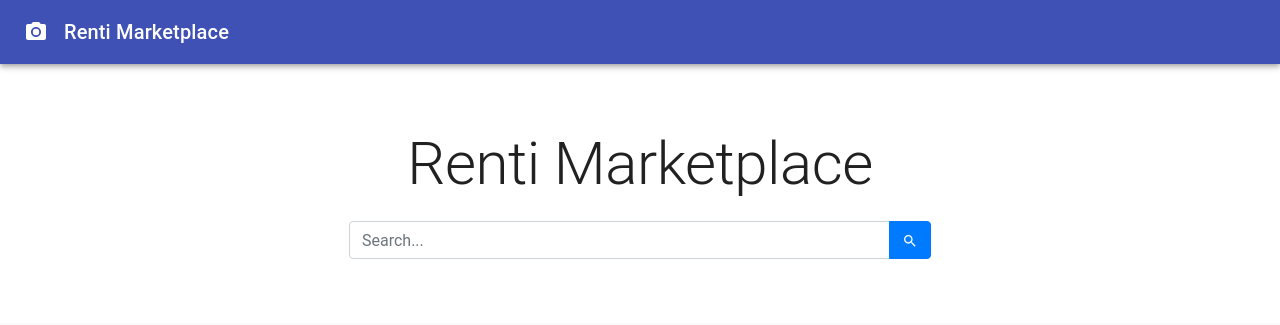
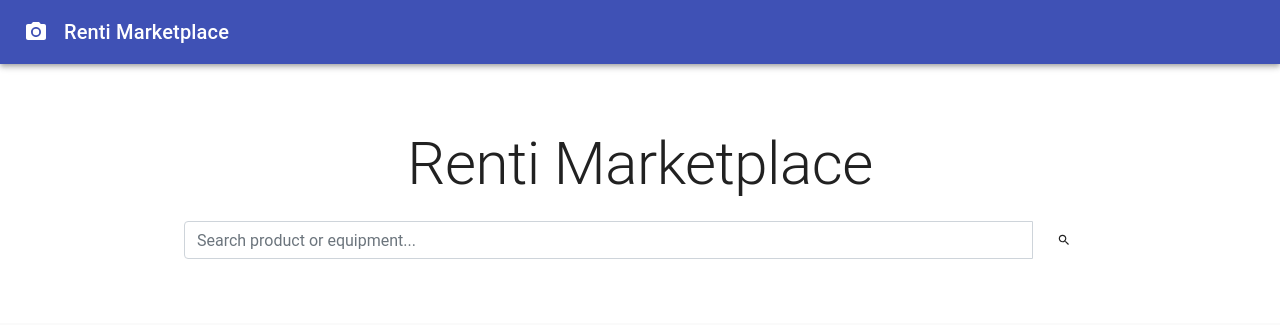
Before and after one commit to renti-software/frontend-web, a React (Create React App) app in the folder renti/: page / in a window 1280 px wide. Shown: the top 325 px of the page. Built offline with nearby package versions, Linux system fonts and the light colour scheme.

Commit message:
make search bar bigger

```diff
--- a/renti/src/Marketplace.js
+++ b/renti/src/Marketplace.js
@@ -81,19 +81,19 @@ export default function Marketplace() {
       <main>
         {/* Hero unit */}
         <div className={classes.heroContent}>
-          <Container maxWidth="sm">
+          <Container maxWidth="md">
             <Typography component="h1" variant="h2" align="center" color="textPrimary" gutterBottom>
               Renti Marketplace
             </Typography>
-            <div class="row">
+            <div>
               <InputGroup className="mb-3">
                 <FormControl
-                  placeholder="Search..."
+                  placeholder="Search product or equipment..."
                   aria-label="Search product"
                   aria-describedby="basic-addon2"
                 />
                 <InputGroup.Append>
-                  <Button variant="outlined-primary" class="btn btn-primary">
+                  <Button variant="primary">
                     <MdSearch/>
                   </Button>
                 </InputGroup.Append>
```
